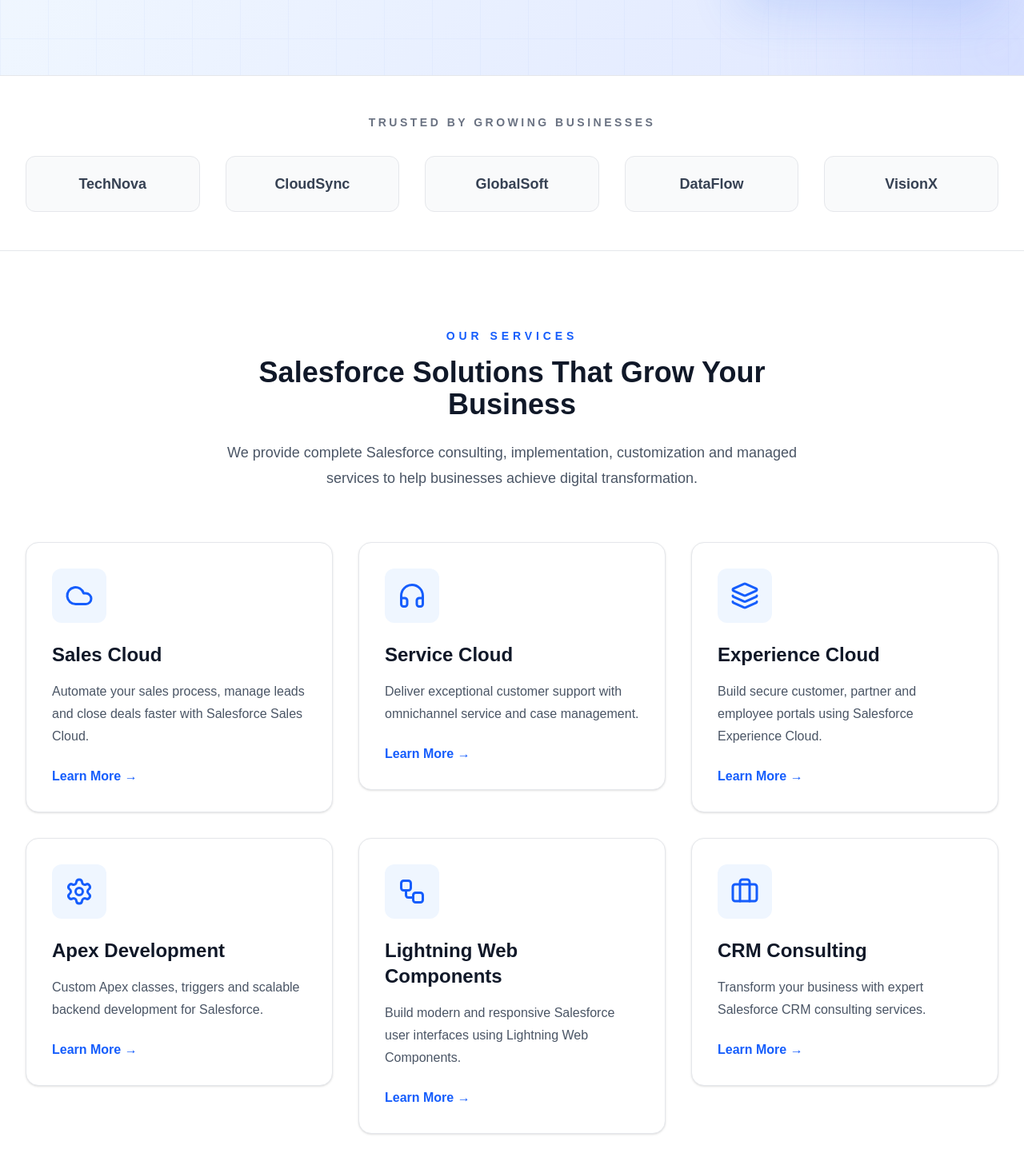
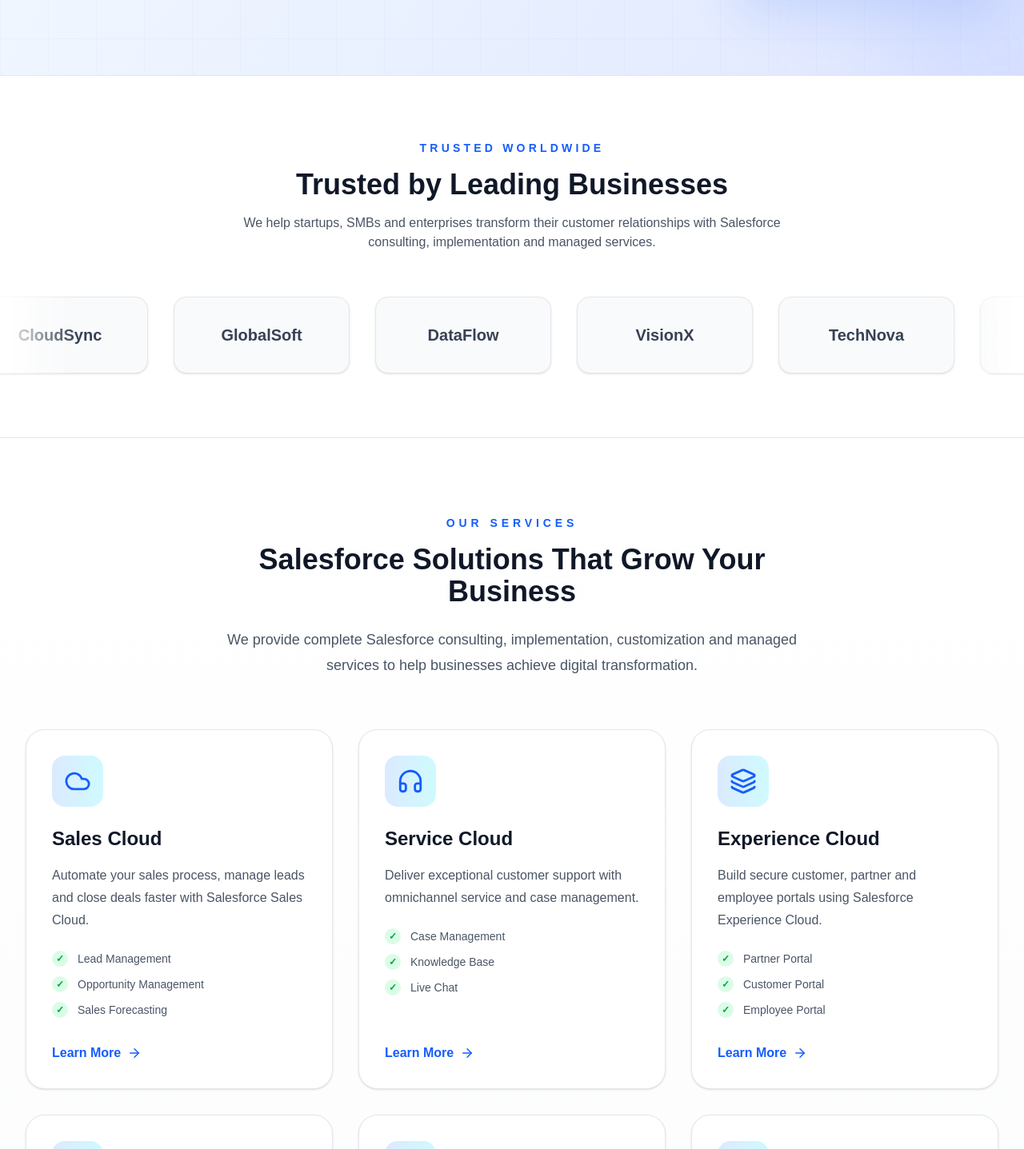
Before and after one commit to neetusharmaSalesforce/salesforce-agency, a Next.js app: page / in a window 1280 px wide. Shown: the part 1893-3330 px from the top of the page at 80% size. Built offline with nearby package versions, Linux system fonts and the light colour scheme.

Commit message:
Complete premium homepage redesign and UI enhancements

```diff
--- a/src/app/globals.css
+++ b/src/app/globals.css
@@ -35,3 +35,13 @@
 html {
   scroll-behavior: smooth;
 }
+
+@keyframes scroll {
+  from {
+    transform: translateX(0);
+  }
+
+  to {
+    transform: translateX(-50%);
+  }
+}
--- a/src/components/FaqItem.tsx
+++ b/src/components/FaqItem.tsx
@@ -15,31 +15,53 @@
   const [open, setOpen] = useState(false);
 
   return (
-    <div className="rounded-2xl border border-gray-200 bg-white shadow-sm transition-all duration-300">
+    <div
+      className={`group overflow-hidden rounded-3xl border bg-white shadow-sm transition-all duration-500 hover:shadow-xl ${
+        open
+          ? "border-blue-500 shadow-lg"
+          : "border-gray-200 hover:border-blue-200"
+      }`}
+    >
       <button
         onClick={() => setOpen(!open)}
-        className="flex w-full items-center justify-between p-6 text-left"
+        className="flex w-full items-center justify-between p-7 text-left"
       >
-        <h3 className="text-lg font-semibold text-gray-900">
+        <h3
+          className={`pr-6 text-xl font-semibold transition-colors duration-300 ${
+            open ? "text-blue-600" : "text-gray-900"
+          }`}
+        >
           {question}
         </h3>
 
-        <ChevronDown
-          size={22}
-          className={`transition-transform duration-300 ${
-            open ? "rotate-180 text-blue-600" : ""
+        <div
+          className={`flex h-10 w-10 items-center justify-center rounded-full transition-all duration-300 ${
+            open
+              ? "bg-blue-100 text-blue-600"
+              : "bg-gray-100 text-gray-600 group-hover:bg-blue-50 group-hover:text-blue-600"
           }`}
-        />
+        >
+          <ChevronDown
+            size={22}
+            className={`transition-transform duration-500 ${
+              open ? "rotate-180" : ""
+            }`}
+          />
+        </div>
       </button>
 
       <div
-        className={`overflow-hidden transition-all duration-300 ${
-          open ? "max-h-60 px-6 pb-6" : "max-h-0"
+        className={`grid transition-all duration-500 ease-in-out ${
+          open ? "grid-rows-[1fr]" : "grid-rows-[0fr]"
         }`}
       >
-        <p className="leading-7 text-gray-600">
-          {answer}
-        </p>
+        <div className="overflow-hidden">
+          <div className="border-t border-gray-100 px-7 pb-7 pt-5">
+            <p className="leading-8 text-gray-600">
+              {answer}
+            </p>
+          </div>
+        </div>
       </div>
     </div>
   );
--- a/src/components/ServiceCard.tsx
+++ b/src/components/ServiceCard.tsx
@@ -1,10 +1,14 @@
-import { LucideIcon } from "lucide-react";
+import Link from "next/link";
+import { ArrowRight, LucideIcon } from "lucide-react";
+
 import FadeUp from "./FadeUp";
 
 type ServiceCardProps = {
   title: string;
   description: string;
   icon: LucideIcon;
+  slug: string;
+  features?: string[];
   delay?: number;
 };
 
@@ -12,26 +16,63 @@
   title,
   description,
   icon: Icon,
+  slug,
+  features = [],
   delay = 0,
 }: ServiceCardProps) {
   return (
     <FadeUp delay={delay}>
-    <div className="rounded-2xl border border-gray-200 bg-white p-8 shadow-sm transition-all duration-300 hover:-translate-y-2 hover:shadow-xl">
-      <div className="mb-6 inline-flex rounded-xl bg-blue-50 p-4">
-        <Icon size={36} className="text-blue-600" />
+      <div className="group flex h-full flex-col rounded-3xl border border-gray-200 bg-white p-8 shadow-sm transition-all duration-500 hover:-translate-y-3 hover:border-blue-200 hover:shadow-2xl">
+
+        {/* Icon */}
+        <div className="mb-6 inline-flex h-16 w-16 items-center justify-center rounded-2xl bg-gradient-to-r from-blue-100 to-cyan-100 transition-all duration-500 group-hover:rotate-6 group-hover:scale-110">
+          <Icon size={34} className="text-blue-600" />
         </div>
 
-      <h3 className="text-2xl font-semibold text-gray-900">
+        {/* Title */}
+        <h3 className="text-2xl font-bold text-gray-900">
           {title}
         </h3>
 
+        {/* Description */}
         <p className="mt-4 leading-7 text-gray-600">
           {description}
         </p>
 
-      <p className="mt-6 font-semibold text-blue-600">
-        Learn More →
-      </p>
+        {/* Features */}
+        <div className="mt-6 space-y-3">
+
+          {features.slice(0, 3).map((feature) => (
+            <div
+              key={feature}
+              className="flex items-center gap-3 text-sm text-gray-600"
+            >
+              <span className="flex h-5 w-5 items-center justify-center rounded-full bg-green-100 text-xs font-bold text-green-600">
+                ✓
+              </span>
+
+              <span>{feature}</span>
+            </div>
+          ))}
+
+        </div>
+
+        {/* Spacer */}
+        <div className="flex-grow"></div>
+
+        {/* Button */}
+        <Link
+          href={`/services/${slug}`}
+          className="mt-8 inline-flex items-center gap-2 font-semibold text-blue-600 transition-all duration-300 group-hover:gap-3"
+        >
+          Learn More
+
+          <ArrowRight
+            size={18}
+            className="transition-transform duration-300 group-hover:translate-x-1"
+          />
+        </Link>
+
       </div>
     </FadeUp>
   );
--- a/src/components/Services.tsx
+++ b/src/components/Services.tsx
@@ -1,15 +1,17 @@
 import Container from "./Container";
 import SectionHeading from "./SectionHeading";
 import ServiceCard from "./ServiceCard";
+import ConsultationButton from "./Consultation/ConsultationButton";
 import { services } from "../data/services";
 
 export default function Services() {
   return (
     <section
       id="services"
-      className="py-24"
+      className="bg-gradient-to-b from-white to-gray-50 py-24"
     >
       <Container>
+
         <SectionHeading
           subtitle="Our Services"
           title="Salesforce Solutions That Grow Your Business"
@@ -23,10 +25,32 @@
               title={service.title}
               description={service.description}
               icon={service.icon}
+              slug={service.slug}
+              features={service.features}
               delay={index * 0.15}
             />
           ))}
         </div>
+
+        {/* Bottom CTA */}
+
+        <div className="mt-20 rounded-3xl bg-gradient-to-r from-blue-600 to-cyan-500 p-10 text-center text-white shadow-2xl">
+
+          <h2 className="text-3xl font-bold">
+            Need a Custom Salesforce Solution?
+          </h2>
+
+          <p className="mx-auto mt-4 max-w-2xl text-blue-100">
+            Every business is different. Our Salesforce experts can design a
+            custom CRM solution tailored to your processes and goals.
+          </p>
+
+          <div className="mt-8 flex justify-center">
+            <ConsultationButton />
+          </div>
+
+        </div>
+
       </Container>
     </section>
   );
--- a/src/components/TrustedCompanies.tsx
+++ b/src/components/TrustedCompanies.tsx
@@ -2,24 +2,58 @@
 import { trustedCompanies } from "@/data/trustedCompanies";
 
 export default function TrustedCompanies() {
+  const companies = [...trustedCompanies, ...trustedCompanies];
+
   return (
-    <section className="border-y border-gray-200 bg-white py-12">
+    <section className="overflow-hidden border-y border-gray-200 bg-white py-20">
+
       <Container>
-        <p className="mb-8 text-center text-sm font-semibold uppercase tracking-[0.25em] text-gray-500">
-          Trusted by Growing Businesses
-        </p>
 
-        <div className="grid grid-cols-2 gap-8 text-center md:grid-cols-3 lg:grid-cols-5">
-          {trustedCompanies.map((company) => (
+        <div className="mb-14 text-center">
+
+          <p className="text-sm font-semibold uppercase tracking-[0.3em] text-blue-600">
+            TRUSTED WORLDWIDE
+          </p>
+
+          <h2 className="mt-4 text-4xl font-bold text-gray-900">
+            Trusted by Leading Businesses
+          </h2>
+
+          <p className="mx-auto mt-4 max-w-2xl text-gray-600">
+            We help startups, SMBs and enterprises transform their customer
+            relationships with Salesforce consulting, implementation and
+            managed services.
+          </p>
+
+        </div>
+
+      </Container>
+
+      {/* Logo Slider */}
+
+      <div className="group relative">
+
+        {/* Left Fade */}
+        <div className="pointer-events-none absolute left-0 top-0 z-10 h-full w-24 bg-gradient-to-r from-white to-transparent"></div>
+
+        {/* Right Fade */}
+        <div className="pointer-events-none absolute right-0 top-0 z-10 h-full w-24 bg-gradient-to-l from-white to-transparent"></div>
+
+        <div className="flex w-max animate-[scroll_30s_linear_infinite] gap-8 group-hover:[animation-play-state:paused]">
+
+          {companies.map((company, index) => (
             <div
-              key={company}
-              className="rounded-xl border border-gray-200 bg-gray-50 py-5 text-lg font-semibold text-gray-700 transition-all duration-300 hover:-translate-y-1 hover:border-blue-600 hover:bg-blue-50 hover:text-blue-600 hover:shadow-lg"
+              key={`${company}-${index}`}
+              className="flex h-24 min-w-[220px] items-center justify-center rounded-2xl border border-gray-200 bg-gray-50 px-10 text-xl font-semibold text-gray-700 shadow-sm transition-all duration-300 hover:-translate-y-2 hover:border-blue-600 hover:bg-blue-50 hover:text-blue-600 hover:shadow-xl"
             >
               {company}
             </div>
           ))}
+
         </div>
-      </Container>
+
+      </div>
+
     </section>
   );
 }
```
Also changed, not shown: src/components/WhyChooseUs.tsx (+100 -12 lines). Lines whose indentation alone changed are shown as unchanged.
